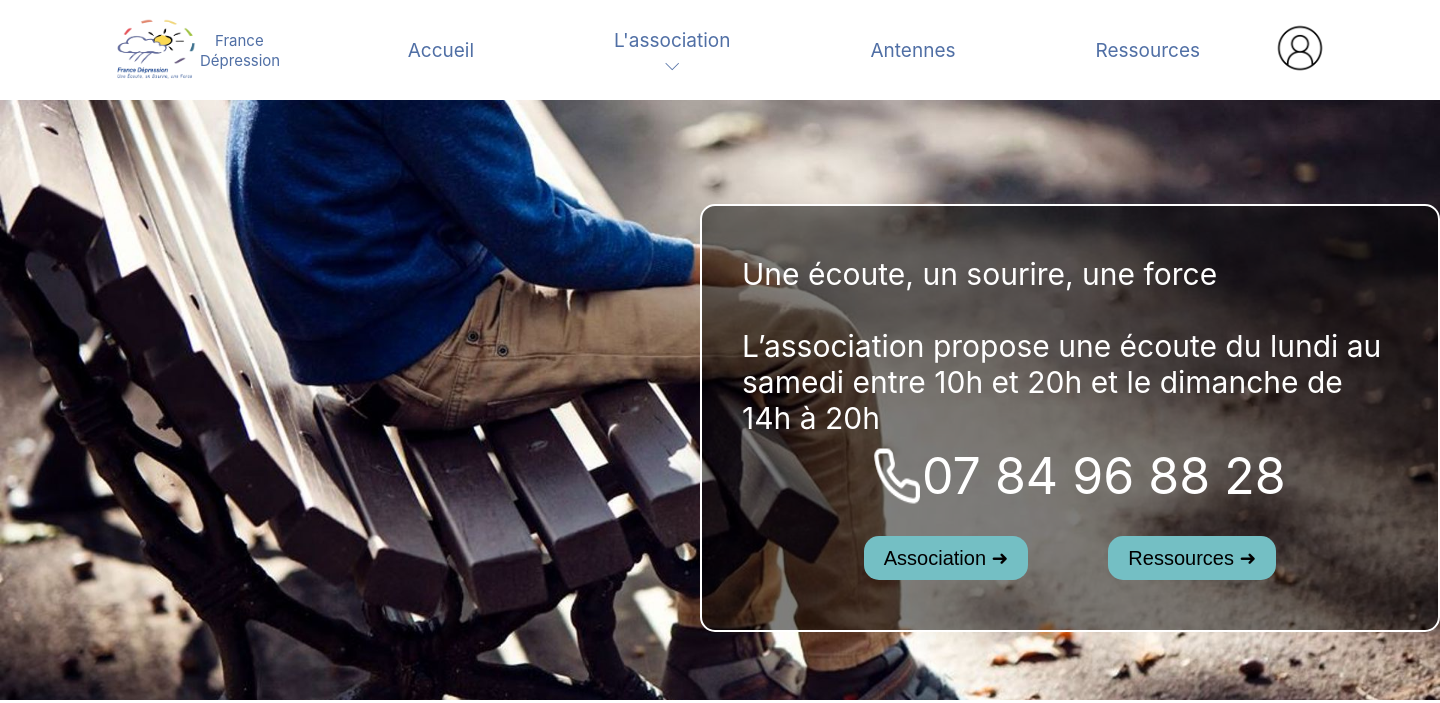
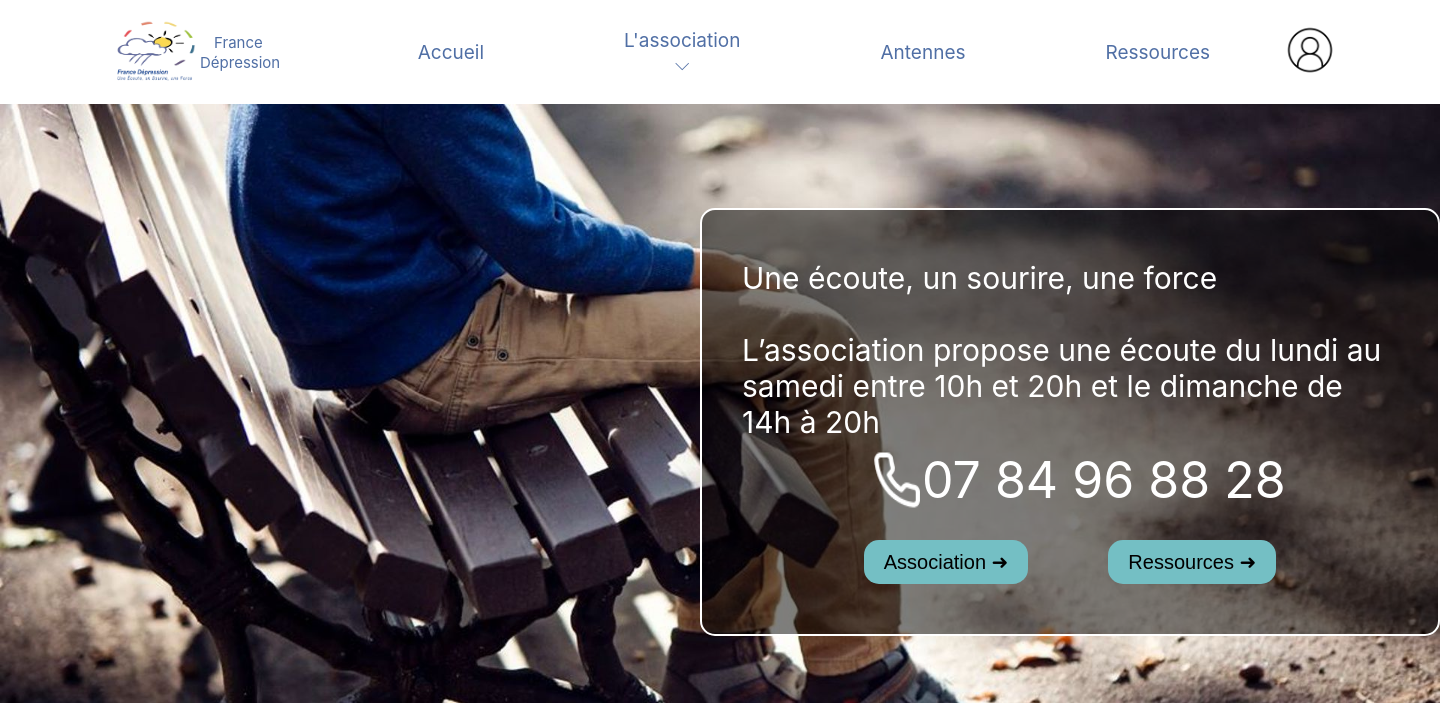
Before and after one commit to sutakos/refonte_francedepression.fr, a PHP site: page / in a window 1440 px wide. Shown: the top 703 px of the page. Run offline with PHP 8.4, Linux system fonts and the light colour scheme.

Commit message:
Update style.css

```diff
--- a/css/style.css
+++ b/css/style.css
@@ -18,7 +18,7 @@ body{
 header {
     position: sticky;
     top: 0;
-    z-index: 1000;
+    z-index: 10;
     background-color: var(--color-white);
 }
 
@@ -41,13 +41,13 @@ nav {
 }
 
 .divLogo img {
-    margin-left: 90px;
+    margin-left: 5.625em;
 }
 
 .divLogo span {
-    font-size: 15px;
+    font-size: 0.938em;
     color: #506FA5;
-    margin-left: 15px;
+    margin-left: 0.938em;
 }
 
 /*PARTIE CENTRE*/
@@ -58,11 +58,11 @@ nav {
 }
 
 .navbar ul .section {
-    margin: 0 70px;
+    margin: 0 4.375rem;
     text-align: center;
     display: inline;
     position: relative;
-    font-size: 19px;
+    font-size: 1.188em;
 }
 
 .navbar a {
@@ -72,32 +72,26 @@ nav {
 
 .navbar a:hover {
     color: #bcd6f7;
-    transition: .3s;
 }
 
 #drop{
-	padding: 29px 0 25px 0;
+	padding: 1.5em 0 1.563em 0;
 }
 
 #dropDown{
     display: none;
-    border-style: solid;
-    border-color: #baeef8;
-    border-width: 1px;
     position: absolute;
     background-color: #bfe8f4;
-    border-radius: 0px 8px 8px 8px;
-    padding: 9px 12px 9px 12px;
-    margin-top: 25px;
+    border-radius: 0.938em;
+    margin-top: 1.563em;
 }
 
 #dropDown li{
-	padding: 10px;
+	padding: 0.625em;
 }
 
 #dropDown a{
 	color: black;
-
 }
 
 #drop:hover #dropDown{
@@ -106,14 +100,13 @@ nav {
 }
 
 #dropDown li:hover {
-    transition: .3s;
-	background-color: #77A5F5;
-	border-radius: 15px;
+	background-color: #70defe;
+	border-radius: 0.938em;
 }
 
 /*PARTIE DROITE*/
 #login {
-    margin-right: 110px;
+    margin-right: 6.25em;
     display: flex;
     align-items: center;
 }
```
Also changed, not shown: other parts of css/style.css (+25 -9 lines).
